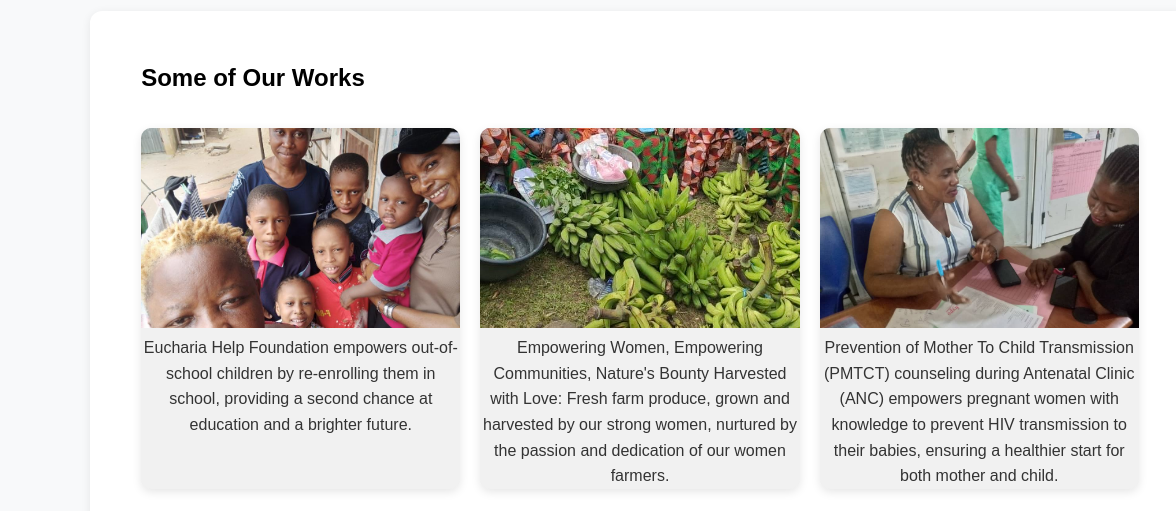
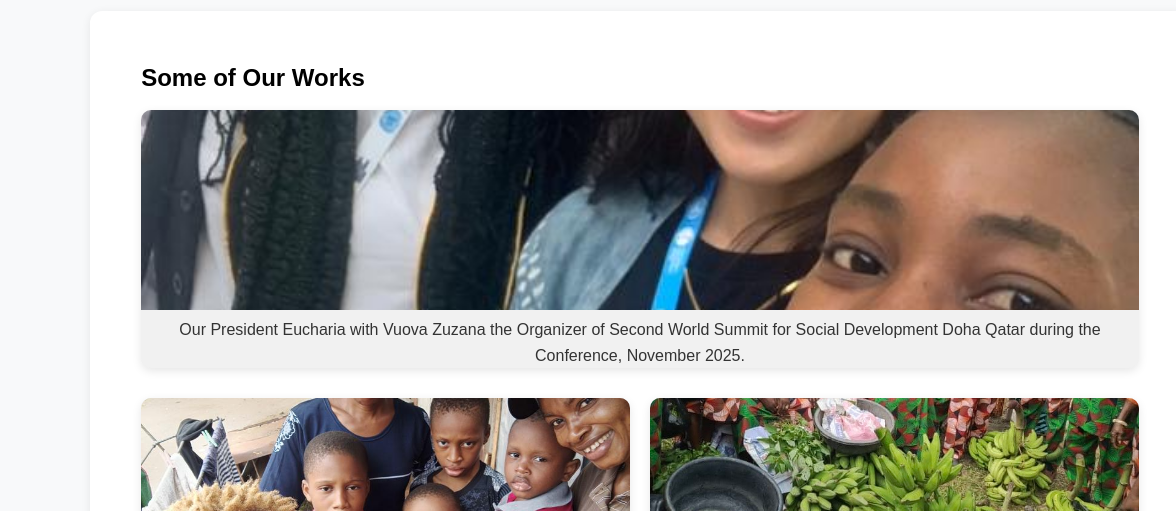
Before and after one commit to Gela347/eucharia_help_foundation, a plain HTML site: page achievements.html in a window 1280 px wide. Shown: the part 110-621 px from the top of the page, 0-1176 px from the left. Drawn offline with Linux system fonts and the light colour scheme.

Commit message:
Update achievements.html

```diff
--- a/achievements.html
+++ b/achievements.html
@@ -29,6 +29,10 @@
 
   <section class="content-section">
     <h2>Some of Our Works</h2>
+    <div class="card">
+        <img src="35418f0c-02c9-45c7-a4ac-c096bbe37804.JPG"/>
+        <p>Our President Eucharia with Vuova Zuzana the Organizer of Second World Summit for Social Development Doha Qatar during the Conference, November 2025.</p>
+      </div>
     <div class="gallery">
         <div class="card">
         <img src="children.jpg" alt="children" />
@@ -37,10 +41,6 @@
       <div class="card">
         <img src="farmproduce.jpg" />
         <p>Empowering Women, Empowering Communities, Nature's Bounty Harvested with Love: Fresh farm produce, grown and harvested by our strong women, nurtured by the passion and dedication of our women farmers.</p>
-      </div>
-      <div class="card">
-        <img src="PMTCT.jpg"/>
-        <p>Prevention of Mother To Child Transmission (PMTCT) counseling during Antenatal Clinic (ANC) empowers pregnant women with knowledge to prevent HIV transmission to their babies, ensuring a healthier start for both mother and child.</p>
       </div>
     </div>
     <br>
```
